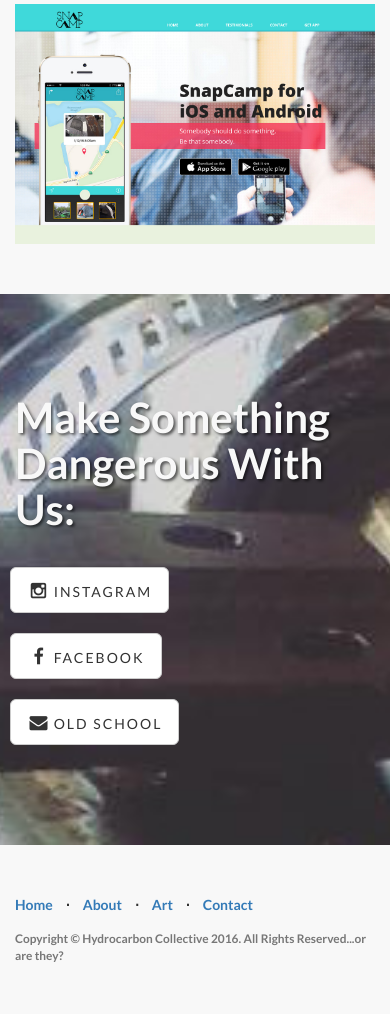
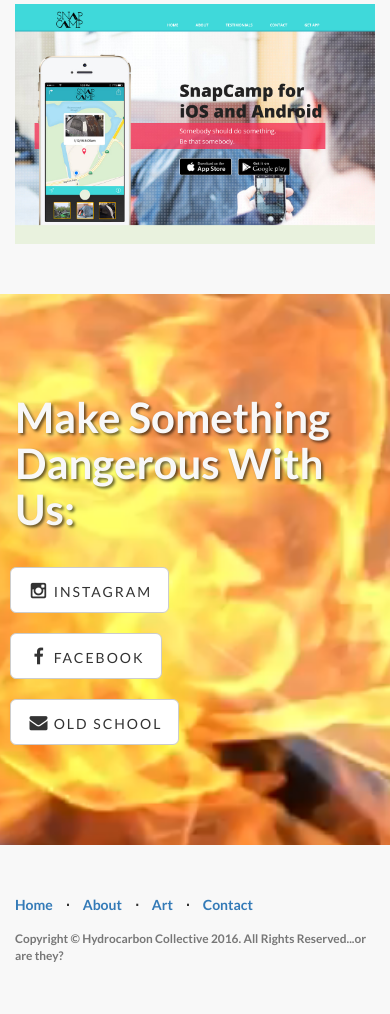
Before and after one commit to drmattyg/hydrocarbon-website-v2, a PHP site: page / in a window 390 px wide. Shown: the part 2503-3517 px from the top of the page. Run offline with PHP 8.4, Linux system fonts and the light colour scheme.

Commit message:
Made a better bottom banner that looks better on mobile

```diff
--- a/css/landing-page.css
+++ b/css/landing-page.css
@@ -117,7 +117,7 @@
 .banner {
     padding: 100px 0;
     color: #f8f8f8;
-    background: url(../img/banner-bg-2.jpg) no-repeat center center;
+    background: url(../img/bottom_banner.png) no-repeat center center;
     background-size: cover;
 }
 
```
Also changed, not shown: img/bottom_banner.png (added).
